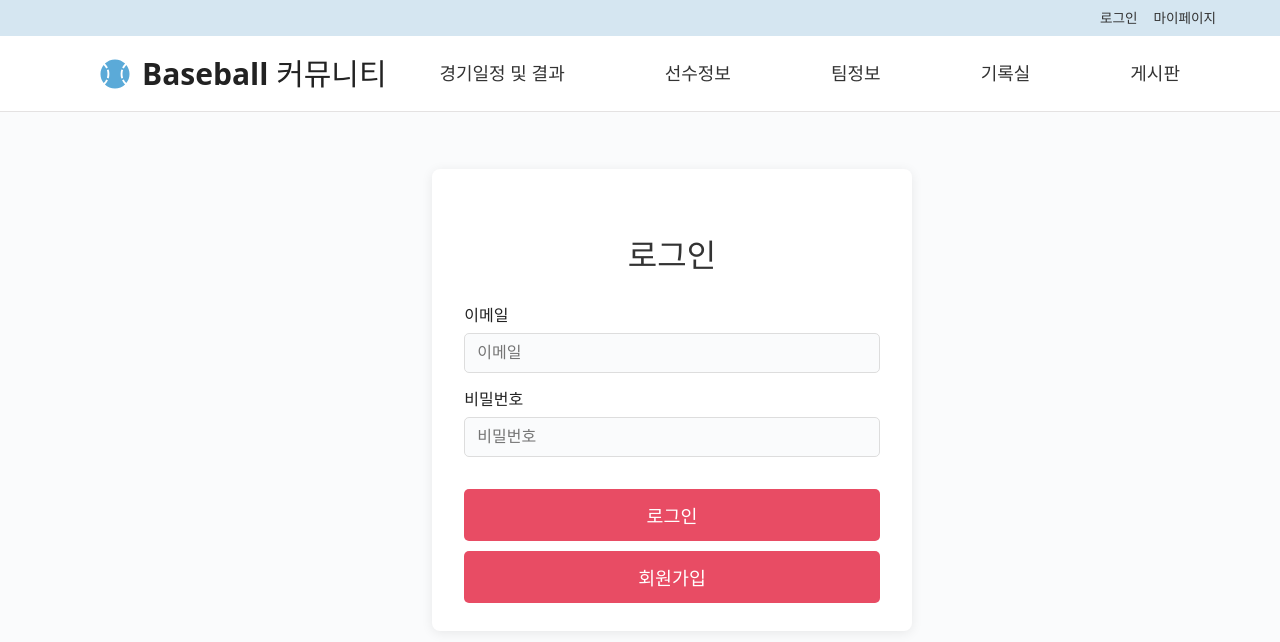
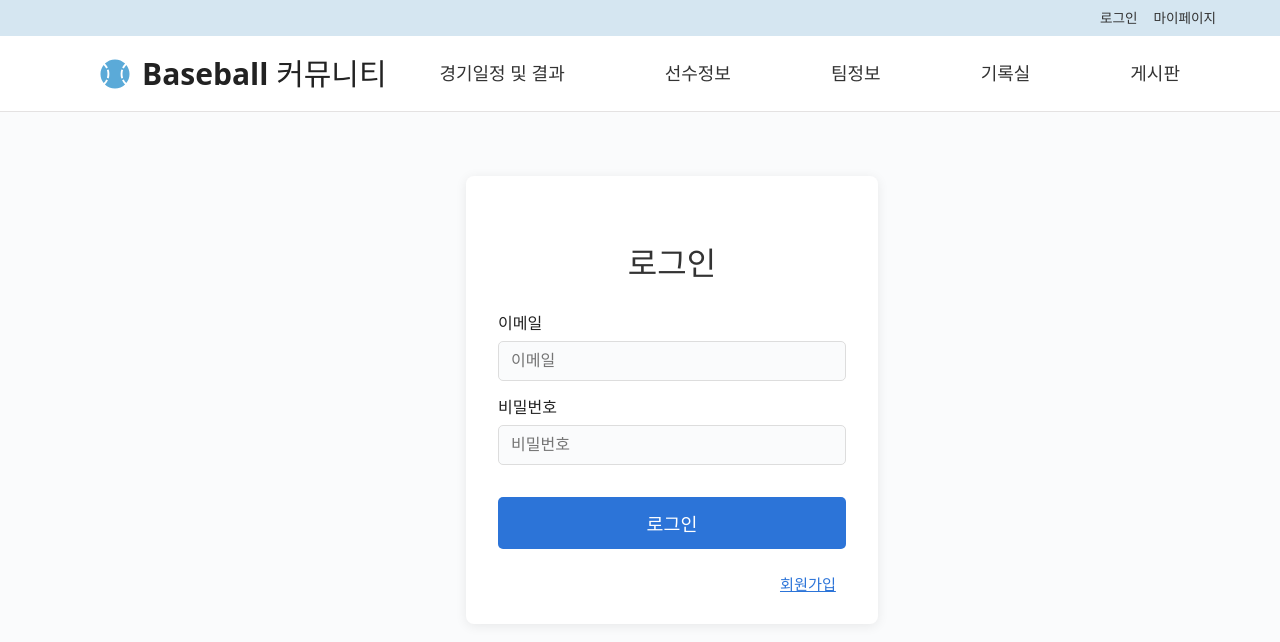
Before and after one commit to YB3698/team5-baseball-project, a React (Vite) app in the folder frontend/baseball_pj/: page /login in a window 1280 px wide. Shown: the top 642 px of the page. Built offline with nearby package versions, Linux system fonts and the light colour scheme.

Commit message:
add pages

```diff
--- a/frontend/baseball_pj/src/pages/Login.css
+++ b/frontend/baseball_pj/src/pages/Login.css
@@ -10,18 +10,21 @@
   flex-direction: column;
   align-items: center;
 }
+
 .login-title {
   font-size: 2rem;
   font-weight: 700;
   margin-bottom: 24px;
   color: #333;
 }
+
 .login-label {
   display: block;
   font-weight: 600;
   margin-bottom: 6px;
   color: #222;
 }
+
 .login-input {
   width: 100%;
   padding: 10px 12px;
@@ -33,13 +36,15 @@
   transition: border 0.2s;
   box-sizing: border-box;
 }
+
 .login-input:focus {
-  border: 1.5px solid #e84c64;
+  border: 1.5px solid #2c74d8;
   outline: none;
 }
+
 .login-btn {
   width: 100%;
-  background: #e84c64;
+  background: #2c74d8;
   color: #fff;
   border: none;
   border-radius: 5px;
@@ -50,12 +55,30 @@
   cursor: pointer;
   transition: background 0.2s;
 }
+
 .login-btn:hover {
-  background: #d13b54;
+  background: #1e5cc0;
 }
+
 .login-error {
-  color: #e84c64;
+  color: #2c74d8;
   font-size: 1rem;
   margin-bottom: 6px;
   font-weight: 500;
 }
+
+.login-bottom-links {
+  margin-top: 20px;
+  text-align: center;
+}
+
+.login-link {
+  color: #666;
+  font-size: 0.95rem;
+  text-decoration: none;
+}
+
+.login-link:hover {
+  text-decoration: underline;
+  color: #2c74d8;
+}
--- a/frontend/baseball_pj/src/pages/Login.jsx
+++ b/frontend/baseball_pj/src/pages/Login.jsx
@@ -56,14 +56,12 @@ const Login = () => {
         <button type="submit" className="login-btn">
           로그인
         </button>
-        <button
-          type="button"
-          className="signup-btn"
-          style={{ marginTop: '10px', width: '100%' }}
-          onClick={() => window.location.href = '/signup'}
-        >
-          회원가입
-        </button>
+
+        <div style={{ marginTop: '23px', textAlign: 'right' }}>
+          <a href="/signup" style={{ fontSize: '0.95rem', color: '#2c74d8', textDecoration: 'underline',marginRight: '10px' }}>
+           회원가입
+          </a>
+        </div>
       </form>
     </div>
   );
--- a/frontend/baseball_pj/src/pages/Signup.css
+++ b/frontend/baseball_pj/src/pages/Signup.css
@@ -60,7 +60,7 @@ select.signup-input {
 .signup-input:focus,
 .signup-input-row input:focus,
 .signup-input-row select:focus {
-  border: 1.5px solid #e84c64;
+  border: 1.5px solid  #2c74d8;
   outline: none;
 }
 .signup-check {
@@ -75,7 +75,7 @@ select.signup-input {
 }
 .signup-btn {
   width: 100%;
-  background: #e84c64;
+  background:  #2c74d8;
   color: #fff;
   border: none;
   border-radius: 5px;
@@ -87,7 +87,7 @@ select.signup-input {
   transition: background 0.2s;
 }
 .signup-btn:hover {
-  background: #d13b54;
+  background:  #2c74d8;
 }
 .signup-agree-box {
   margin: 12px 0 0 0;
@@ -100,10 +100,10 @@ select.signup-input {
 }
 .signup-agree input[type="checkbox"] {
   margin-right: 8px;
-  accent-color: #e84c64;
+  accent-color:  #2c74d8;
 }
 .signup-agree.essential {
-  color: #e84c64;
+  color:  #2c74d8;
   font-weight: 500;
 }
 .signup-agree .detail-link {
```
